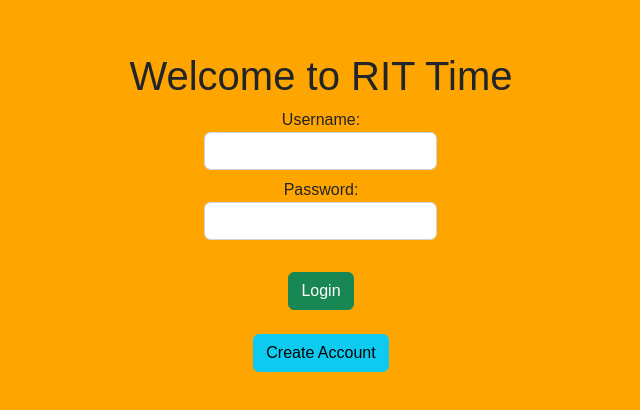
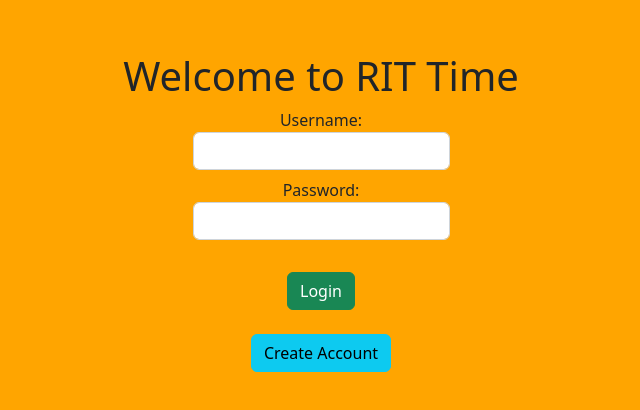
Before and after one commit to Jreepmeyer2002/Time-Clock, a React (Create React App) app in the folder app/: page / in a window 1280 px wide. Shown: the part 188-598 px from the top of the page, without its empty margins (319-959 px from the left). Built offline with nearby package versions, Linux system fonts and the light colour scheme.

Commit message:
Styling Changes

```diff
--- a/app/src/ClockOut.tsx
+++ b/app/src/ClockOut.tsx
@@ -12,7 +12,7 @@ const ClockOut: React.FC = () => {
 
   return (
     <div>
-        <Button onClick={handleClockOut}>
+        <Button style={{backgroundColor: "black"}} onClick={handleClockOut}>
           Clock Out
         </Button>
         {clockOutTime && <p>Clocked out at {clockOutTime}</p>}
--- a/app/src/Login.tsx
+++ b/app/src/Login.tsx
@@ -30,7 +30,7 @@ const Login = () => {
     }
 
   return (
-    <div style={{textAlign: "center", fontFamily: "Arial, Helvetica, serif"}} className="login-page">
+    <div style={{textAlign: "center"}} className="login-page">
       <h1>Welcome to RIT Time</h1>
       <Container>
         <Form onSubmit={handleLogin}>
```
